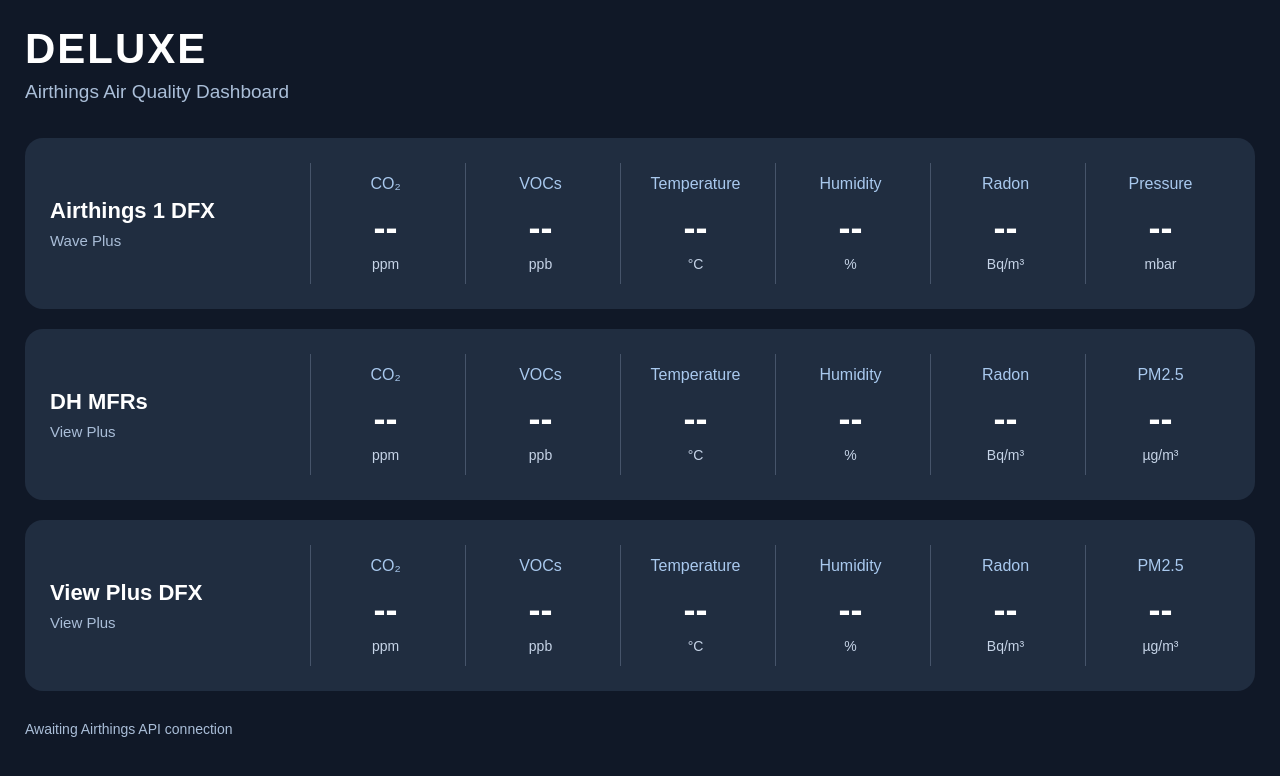
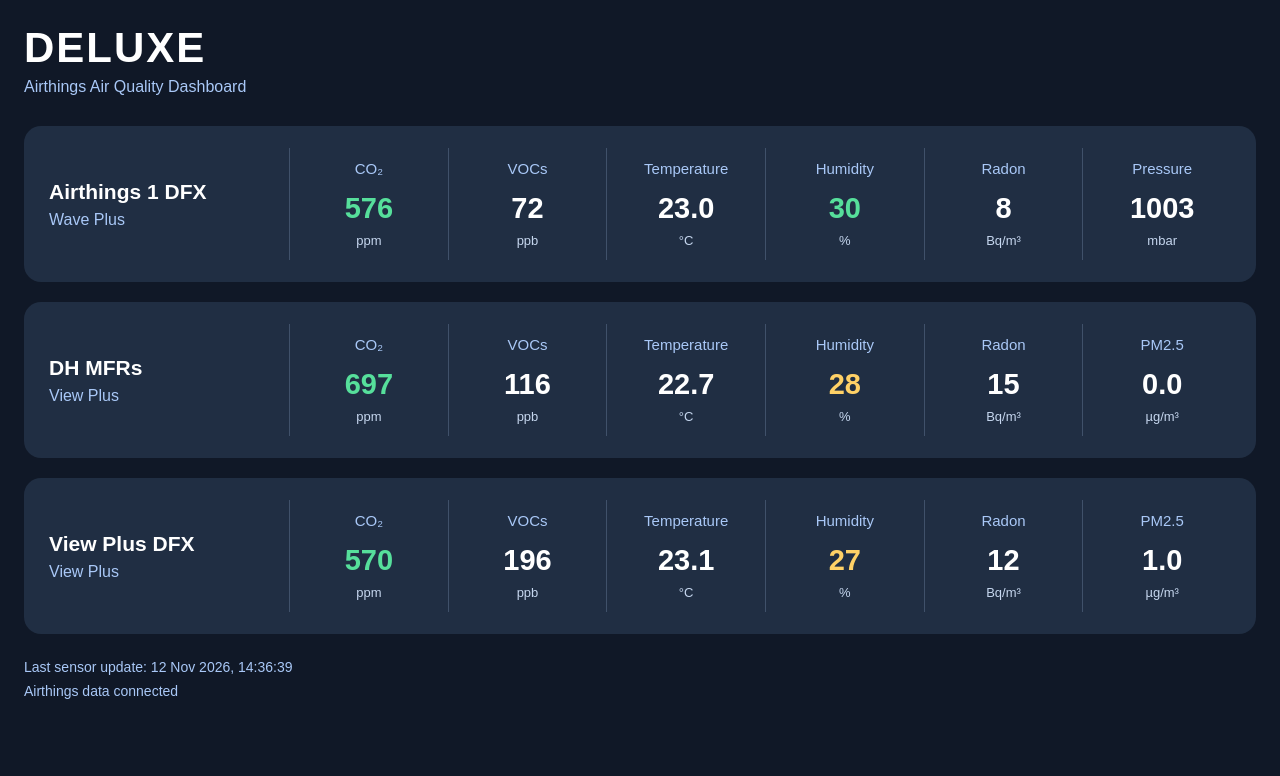
Before and after one commit to stevengray1633-cmd/-airthings-dashboard, a plain HTML site: page index.html in a window 1280 px wide. Drawn offline with Linux system fonts and the light colour scheme.

Commit message:
Connect DELUXE dashboard to live Airthings readings

```diff
--- a/index.html
+++ b/index.html
@@ -6,186 +6,118 @@
 <meta name="viewport" content="width=device-width, initial-scale=1">
 <meta http-equiv="refresh" content="300">
 <title>DELUXE | Airthings Dashboard</title>
-
 <style>
-* {
-  box-sizing: border-box;
-}
-
+* { box-sizing: border-box; }
 body {
   margin: 0;
-  padding: 25px;
+  padding: 24px;
   background: #101827;
-  color: #ffffff;
+  color: white;
   font-family: Arial, Helvetica, sans-serif;
 }
-
-h1 {
-  font-size: 42px;
-  margin: 0;
-  letter-spacing: 2px;
-  font-weight: bold;
+header { margin-bottom: 30px; }
+h1 { font-size: 42px; margin: 0; letter-spacing: 2px; }
+.subtitle { color: #a9c8f7; margin-top: 6px; }
+.device {
+  display: grid;
+  grid-template-columns: 250px repeat(6, minmax(0, 1fr));
+  background: #202e43;
+  border-radius: 17px;
+  padding: 22px 15px;
+  margin-bottom: 20px;
+  align-items: center;
+  gap: 0;
 }
-
-.subtitle {
-  color: #aabed8;
-  font-size: 19px;
-  margin: 8px 0 35px;
-}
-
-.device {
-  background: #202d40;
-  border-radius: 18px;
-  padding: 25px 20px;
-  margin-bottom: 20px;
-  display: grid;
-  grid-template-columns: 250px 1fr;
-  align-items: center;
-  gap: 15px;
-}
-
-.device-info {
-  padding-left: 5px;
-}
-
-.name {
-  font-size: 22px;
-  font-weight: bold;
-}
-
-.type {
-  color: #aabed8;
-  margin-top: 8px;
-  font-size: 15px;
-}
-
-.readings {
-  display: grid;
-  grid-template-columns: repeat(6, minmax(0, 1fr));
-  gap: 5px;
-}
-
+.device-info { padding: 10px; }
+.device-name { font-size: 21px; font-weight: bold; }
+.device-type { color: #a9c8f7; margin-top: 7px; }
 .metric {
   text-align: center;
-  border-left: 1px solid #46546a;
+  border-left: 1px solid #40516a;
   padding: 12px 5px;
   min-width: 0;
 }
-
-.label {
-  color: #a9c9ee;
-  font-size: 16px;
-  white-space: nowrap;
+.metric-label { color: #a9c8f7; font-size: 15px; }
+.metric-value {
+  font-size: 29px;
+  font-weight: bold;
+  margin: 15px 0 8px;
 }
-
-.value {
-  font-size: 36px;
-  font-weight: bold;
-  margin: 14px 0 7px;
-}
-
-.unit {
-  color: #c6d4e7;
-  font-size: 14px;
-}
-
-.status {
-  color: #aabed8;
-  margin-top: 30px;
-  font-size: 14px;
-}
-
-@media (max-width: 1050px) {
-  .device {
-    grid-template-columns: 1fr;
-  }
-
-  .readings {
-    grid-template-columns: repeat(3, 1fr);
+.metric-unit { font-size: 13px; color: #c6d7ef; }
+.good { color: #56df9b; }
+.moderate { color: #ffd166; }
+.high { color: #ff7777; }
+footer { color: #a9c8f7; margin-top: 25px; font-size: 14px; }
+#status { margin-top: 8px; }
+@media(max-width: 1050px) {
+  .device { grid-template-columns: repeat(3, 1fr); }
+  .device-info { grid-column: 1 / -1; }
+  .metric:nth-child(2), .metric:nth-child(5) {
+    border-left: none;
   }
 }
-
-@media (max-width: 550px) {
-  body {
-    padding: 15px;
-  }
-
-  h1 {
-    font-size: 32px;
-  }
-
-  .readings {
-    grid-template-columns: repeat(2, 1fr);
-  }
-
-  .value {
-    font-size: 30px;
-  }
+@media(max-width: 550px) {
+  body { padding: 12px; }
+  .device { grid-template-columns: repeat(2, 1fr); }
+  .metric:nth-child(5) { border-left: 1px solid #40516a; }
+  .metric:nth-child(even) { border-left: none; }
+  .metric-value { font-size: 24px; }
 }
 </style>
 </head>
-
 <body>
-
 <header>
   <h1>DELUXE</h1>
-  <div class="subtitle">
-    Airthings Air Quality Dashboard
-  </div>
+  <div class="subtitle">Airthings Air Quality Dashboard</div>
 </header>
 
-<main id="devices"></main>
+<main id="dashboard"></main>
 
-<footer class="status" id="status">
-  Awaiting Airthings API connection
+<footer>
+  <div id="updated">Waiting for sensor data...</div>
+  <div id="status">Connecting to Airthings data...</div>
 </footer>
 
 <script>
 const devices = [
-  {
-    id: "2930125849",
-    name: "Airthings 1 DFX",
-    type: "Wave Plus",
-    metrics: [
-      ["CO₂", "co2", "ppm"],
-      ["VOCs", "voc", "ppb"],
-      ["Temperature", "temperature", "°C"],
-      ["Humidity", "humidity", "%"],
-      ["Radon", "radon", "Bq/m³"],
-      ["Pressure", "pressure", "mbar"]
-    ]
-  },
-  {
-    id: "2960180535",
-    name: "DH MFRs",
-    type: "View Plus",
-    metrics: [
-      ["CO₂", "co2", "ppm"],
-      ["VOCs", "voc", "ppb"],
-      ["Temperature", "temperature", "°C"],
-      ["Humidity", "humidity", "%"],
-      ["Radon", "radon", "Bq/m³"],
-      ["PM2.5", "pm25", "µg/m³"]
-    ]
-  },
-  {
-    id: "2960194763",
-    name: "View Plus DFX",
-    type: "View Plus",
-    metrics: [
-      ["CO₂", "co2", "ppm"],
-      ["VOCs", "voc", "ppb"],
-      ["Temperature", "temperature", "°C"],
-      ["Humidity", "humidity", "%"],
-      ["Radon", "radon", "Bq/m³"],
-      ["PM2.5", "pm25", "µg/m³"]
-    ]
-  }
+  { id: "2930125849", name: "Airthings 1 DFX", type: "Wave Plus" },
+  { id: "2960180535", name: "DH MFRs", type: "View Plus" },
+  { id: "2960194763", name: "View Plus DFX", type: "View Plus" }
 ];
 
-const container = document.getElementById("devices");
+const metrics = [
+  { label: "CO₂", key: "co2", unit: "ppm", digits: 0 },
+  { label: "VOCs", key: "voc", unit: "ppb", digits: 0 },
+  { label: "Temperature", key: "temp", unit: "°C", digits: 1 },
+  { label: "Humidity", key: "humidity", unit: "%", digits: 0 },
+  { label: "Radon", key: "radonShortTermAvg", unit: "Bq/m³", digits: 0 },
+  { label: "Pressure", key: "pressure", unit: "mbar", digits: 0 }
+];
 
-devices.forEach(device => {
+function colour(key, value) {
+  if (value === null || value === undefined) return "";
+  if (key === "co2") {
+    return value < 800 ? "good" : value < 1200 ? "moderate" : "high";
+  }
+  if (key === "humidity") {
+    return value >= 30 && value <= 60 ? "good" : "moderate";
+  }
+  return "";
+}
+
+function displayValue(value, digits) {
+  if (typeof value !== "number" || !Number.isFinite(value)) return "--";
+  return value.toFixed(digits);
+}
+
+function render(data) {
+  const container = document.getElementById("dashboard");
+  container.innerHTML = "";
+
+  for (const device of devices) {
+    const record = data.devices?.[device.id];
+    const readings = record?.readings?.data || {};
+
     const section = document.createElement("section");
     section.className = "device";
 
@@ -193,43 +125,88 @@ devices.forEach(device => {
     info.className = "device-info";
 
     const name = document.createElement("div");
-  name.className = "name";
+    name.className = "device-name";
     name.textContent = device.name;
 
     const type = document.createElement("div");
-  type.className = "type";
+    type.className = "device-type";
     type.textContent = device.type;
 
     info.append(name, type);
+    section.appendChild(info);
 
-  const readings = document.createElement("div");
-  readings.className = "readings";
+    const availableMetrics = [...metrics];
 
-  device.metrics.forEach(([label, key, unit]) => {
-    const metric = document.createElement("div");
-    metric.className = "metric";
+    // View Plus devices can display particulate matter.
+    // PM2.5 replaces pressure to retain six columns.
+    if (device.type === "View Plus") {
+      availableMetrics[5] = {
+        label: "PM2.5",
+        key: "pm25",
+        unit: "µg/m³",
+        digits: 1
+      };
+    }
 
-    const labelEl = document.createElement("div");
-    labelEl.className = "label";
-    labelEl.textContent = label;
+    for (const metric of availableMetrics) {
+      const tile = document.createElement("div");
+      tile.className = "metric";
 
-    const valueEl = document.createElement("div");
-    valueEl.className = "value";
-    valueEl.id = "d" + device.id + "-" + key;
-    valueEl.textContent = "--";
+      const label = document.createElement("div");
+      label.className = "metric-label";
+      label.textContent = metric.label;
 
-    const unitEl = document.createElement("div");
-    unitEl.className = "unit";
-    unitEl.textContent = unit;
+      const value = document.createElement("div");
+      value.className = "metric-value";
+      value.textContent = displayValue(readings[metric.key], metric.digits);
+      value.classList.add(colour(metric.key, readings[metric.key]) || "neutral");
 
-    metric.append(labelEl, valueEl, unitEl);
-    readings.appendChild(metric);
-  });
+      const unit = document.createElement("div");
+      unit.className = "metric-unit";
+      unit.textContent = metric.unit;
 
-  section.append(info, readings);
+      tile.append(label, value, unit);
+      section.appendChild(tile);
+    }
+
     container.appendChild(section);
-});
+  }
+}
+
+async function loadData() {
+  const status = document.getElementById("status");
+
+  try {
+    const response = await fetch(
+      "./airthings-data.json?t=" + Date.now(),
+      { cache: "no-store" }
+    );
+
+    if (!response.ok) {
+      throw new Error("HTTP " + response.status);
+    }
+
+    const data = await response.json();
+    render(data);
+
+    const updated = data.updated
+      ? new Date(data.updated).toLocaleString("en-GB", {
+          dateStyle: "medium",
+          timeStyle: "medium"
+        })
+      : "Unknown";
+
+    document.getElementById("updated").textContent =
+      "Last sensor update: " + updated;
+
+    status.textContent = "Airthings data connected";
+  } catch (error) {
+    status.textContent = "Unable to load Airthings data: " + error.message;
+  }
+}
+
+loadData();
+setInterval(loadData, 60000);
 </script>
-
 </body>
 </html>
```
Lines whose indentation alone changed are shown as unchanged.
